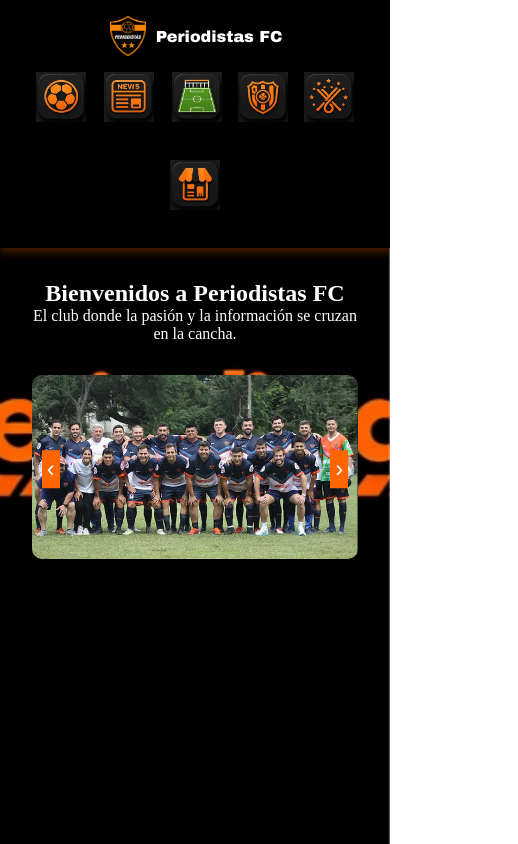
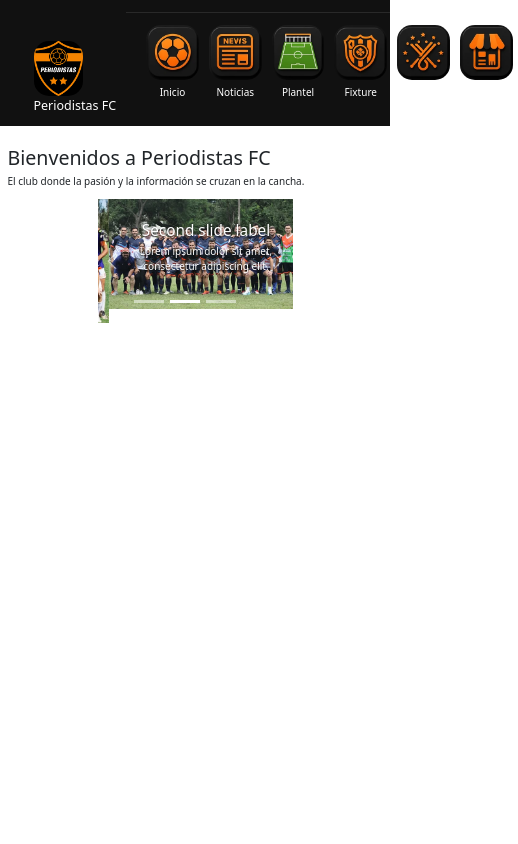
Before and after one commit to NahuelSilva96/EFi_Prog_II, a React (Vite) app in the folder EFI_Equipo5/WebPeriodistas/: page / in a window 390 px wide. Shown: the whole page, 518 px wide, since content can reach past the window. Built offline with nearby package versions, Linux system fonts and the light colour scheme.

Commit message:
agregando bootstrap

```diff
--- a/EFI_Equipo5/WebPeriodistas/index.html
+++ b/EFI_Equipo5/WebPeriodistas/index.html
@@ -1,13 +1,23 @@
 <!doctype html>
 <html lang="en">
+
 <head>
   <meta charset="UTF-8" />
   <link rel="icon" type="image/svg+xml" href="/src/assets/IMG/logo.png" />
   <meta name="viewport" content="width=device-width, initial-scale=1.0" />
+  <!-- Latest compiled and minified CSS -->
+  <link rel="stylesheet" href="https://maxcdn.bootstrapcdn.com/bootstrap/3.4.1/css/bootstrap.min.css">
   <title>Periodistas FC</title>
 </head>
+
 <body>
   <div id="root"></div>
   <script type="module" src="/src/main.jsx"></script>
+  <!-- jQuery library -->
+  <script src="https://ajax.googleapis.com/ajax/libs/jquery/3.7.1/jquery.min.js"></script>
+
+  <!-- Latest compiled JavaScript -->
+  <script src="https://maxcdn.bootstrapcdn.com/bootstrap/3.4.1/js/bootstrap.min.js"></script>
 </body>
+
 </html>
--- a/EFI_Equipo5/WebPeriodistas/package.json
+++ b/EFI_Equipo5/WebPeriodistas/package.json
@@ -10,7 +10,9 @@
     "preview": "vite preview"
   },
   "dependencies": {
+    "bootstrap": "^5.3.8",
     "react": "^19.1.1",
+    "react-bootstrap": "^2.10.10",
     "react-dom": "^19.1.1",
     "react-router-dom": "^7.9.1"
   },
--- a/EFI_Equipo5/WebPeriodistas/src/components/Carrusel.jsx
+++ b/EFI_Equipo5/WebPeriodistas/src/components/Carrusel.jsx
@@ -1,4 +1,4 @@
-import { useState, useEffect } from 'react';
+import Carousel from 'react-bootstrap/Carousel';
 import slide1 from '../assets/IMG/plantel_foto.png';
 import slide2 from '../assets/IMG/partido_foto.png';
 import slide3 from '../assets/IMG/hinchas.png';
@@ -6,25 +6,33 @@ import slide3 from '../assets/IMG/hinchas.png';
 const images = [slide1, slide2, slide3];
 
 function Carrusel() {
-    const [current, setCurrent] = useState(0);
 
-    useEffect(() => {
-        const interval = setInterval(() => {
-        setCurrent(prev => (prev + 1) % images.length);
-        }, 5000);
-        return () => clearInterval(interval);
-    }, []);
-
-    return (
-        <section className="carrusel">
-        {images.map((img, i) => (
-            <div key={i} className={`slide ${i === current ? 'active' : ''}`}>
-            <img src={img} alt={`Slide ${i + 1}`} />
-            </div>
-        ))}
-        <button className="prev" onClick={() => setCurrent((current - 1 + images.length) % images.length)}>‹</button>
-        <button className="next" onClick={() => setCurrent((current + 1) % images.length)}>›</button>
-        </section>
+  return (
+    <Carousel className="carru">
+      <Carousel.Item>
+        <img className='d-block w-100' src={slide1} />
+        <Carousel.Caption>
+          <h3>First slide label</h3>
+          <p>Nulla vitae elit libero, a pharetra augue mollis interdum.</p>
+        </Carousel.Caption>
+      </Carousel.Item>
+      <Carousel.Item>
+        <img className='d-block w-100' src={slide2} />
+        <Carousel.Caption>
+          <h3>Second slide label</h3>
+          <p>Lorem ipsum dolor sit amet, consectetur adipiscing elit.</p>
+        </Carousel.Caption>
+      </Carousel.Item>
+      <Carousel.Item>
+        <img className='d-block w-100' src={slide3} />
+        <Carousel.Caption>
+          <h3>Third slide label</h3>
+          <p>
+            Praesent commodo cursus magna, vel scelerisque nisl consectetur.
+          </p>
+        </Carousel.Caption>
+      </Carousel.Item>
+    </Carousel>
     );
 }
 
--- a/EFI_Equipo5/WebPeriodistas/src/components/Navbar.jsx
+++ b/EFI_Equipo5/WebPeriodistas/src/components/Navbar.jsx
@@ -1,30 +1,48 @@
-import { Link } from 'react-router-dom';
-import logo from '../assets/IMG/logo.png';
-import inicioIcon from '../assets/IMG/inicio.png';
-import noticiasIcon from '../assets/IMG/noticias.png';
-import plantelIcon from '../assets/IMG/plantel.png';
-import fixtureIcon from '../assets/IMG/fixture.png';
-import sorteoIcon from '../assets/IMG/sorteo.png';
-import tiendaIcon from '../assets/IMG/tienda.png';
+import { useNavigate } from 'react-router-dom';
+import Container from 'react-bootstrap/Container';
+import Nav from 'react-bootstrap/Nav';
+import Navbar from 'react-bootstrap/Navbar';
 
 
-function Navbar() {
+function NavBar() {
+    const navigate = useNavigate();
+
     return (
-        <nav className="futbol-nav">
-        <div className="logo">
-            <img src={logo} alt="Logo" className="logo-img" />
-            <span>Periodistas FC</span>
-        </div>
-        <ul>
-            <li><Link to="/"><img src={inicioIcon} alt="Inicio" /><span className="etiqueta">Inicio</span></Link></li>
-            <li><Link to="/noticias"><img src={noticiasIcon} alt="Noticias" /><span className="etiqueta">Noticias</span></Link></li>
-            <li><Link to="/plantel"><img src={plantelIcon} alt="Plantel" /><span className="etiqueta">Plantel</span></Link></li>
-            <li><Link to="/fixture"><img src={fixtureIcon} alt="Fixture" /><span className="etiqueta">Fixture</span></Link></li>
-            <li><Link to="/sorteo"><img src={sorteoIcon} alt="Sorteo" /><span className="etiqueta">Sorteo</span></Link></li>
-            <li><Link to="/tienda"><img src={tiendaIcon} alt="Tienda" /><span className="etiqueta">Tienda</span></Link></li>
-        </ul>
-        </nav>
+        <Navbar className="barra p-3">
+            <Container>
+                <Navbar.Brand onClick={()=> navigate('/')} style={{ cursor: "pointer" }}>
+                    <img src='/src/assets/IMG/logo.png' className='icon align-top'/>
+                    <label htmlFor="inicio" className='nav-link text-white'> Periodistas FC </label>
+                </Navbar.Brand>
+
+                <Navbar.Toggle aria-controls="basic-navbar-nav" />
+
+                <Navbar.Collapse id="basic-navbar-nav">
+                    <Nav className='ms-auto d-flex'>
+                        <Nav.Link onClick={()=> navigate('/')}><img src='/src/assets/IMG/inicio.png' className='icon'/>
+                            <label htmlFor="inicio" className='nav-link d-flex justify-content-center text-white'> Inicio </label>
+                        </Nav.Link>
+                        <Nav.Link onClick={()=> navigate('/noticias')}><img src='/src/assets/IMG/noticias.png' className='icon'/>
+                            <label htmlFor="inicio" className='nav-link d-flex justify-content-center text-white'> Noticias </label>
+                        </Nav.Link>
+                        <Nav.Link onClick={()=> navigate('/plantel')}><img src='/src/assets/IMG/plantel.png' className='icon'/>
+                            <label htmlFor="inicio" className='nav-link d-flex justify-content-center text-white'> Plantel </label>
+                        </Nav.Link>
+                        <Nav.Link onClick={()=> navigate('/fixture')}><img src='/src/assets/IMG/fixture.png' className='icon'/>
+                            <label htmlFor="inicio" className='nav-link d-flex justify-content-center text-white'> Fixture</label>
+                        </Nav.Link>
+                        <Nav.Link onClick={()=> navigate('/sorteo')}><img src='/src/assets/IMG/sorteo.png'  className='icon' />
+                            <label htmlFor="inicio" className='nav-link d-flex justify-content-center text-white'> Sorteo </label>
+                        </Nav.Link>
+                        <Nav.Link onClick={()=> navigate('/tienda')}><img src='/src/assets/IMG/tienda.png' className='icon'/>
+                            <label htmlFor="inicio" className='nav-link d-flex justify-content-center text-white'> Tienda </label>
+                        </Nav.Link>
+                    </Nav>
+                </Navbar.Collapse>
+            </Container>
+        </Navbar>
+
     );
 }
 
-export default Navbar;
+export default NavBar;
--- a/EFI_Equipo5/WebPeriodistas/src/main.jsx
+++ b/EFI_Equipo5/WebPeriodistas/src/main.jsx
@@ -2,6 +2,8 @@ import React from 'react';
 import ReactDOM from 'react-dom/client';
 import App from './App.jsx';
 import './styles/main.css';
+import 'bootstrap/dist/css/bootstrap.min.css';
+
 
 ReactDOM.createRoot(document.getElementById('root')).render(
     <React.StrictMode>
--- a/EFI_Equipo5/WebPeriodistas/src/pages/Inicio.jsx
+++ b/EFI_Equipo5/WebPeriodistas/src/pages/Inicio.jsx
@@ -2,9 +2,9 @@ import Carrusel from '../components/Carrusel';
 
 function Inicio() {
     return (
-        <main className="inicio">
+        <main className="inicio container">
         <section className="bienvenida">
-            <h1>Bienvenidos a Periodistas FC</h1>
+            <h1 className='align-center'>Bienvenidos a Periodistas FC</h1>
             <p>El club donde la pasión y la información se cruzan en la cancha.</p>
         </section>
         <Carrusel />
--- a/EFI_Equipo5/WebPeriodistas/src/styles/main.css
+++ b/EFI_Equipo5/WebPeriodistas/src/styles/main.css
@@ -1,332 +1,19 @@
-/* Reset básico */
-* {
+*{
     margin: 0;
     padding: 0;
     box-sizing: border-box;
-    }
-
-    /* Estilos generales del nav */
-    nav.futbol-nav {
-    background-color: #000;
-    color: #fff;
-    font-family: 'Arial Black', sans-serif;
-    display: flex;
-    justify-content: space-between;
-    align-items: center;
-    padding: 1rem 2rem;
-    box-shadow: 0 4px 8px rgba(255, 102, 0, 0.3);
-    }
-
-    /* Logo */
-    nav.futbol-nav .logo {
-    display: flex;
-    align-items: center;
-    gap: 0.5rem;
-    }
-
-    .logo-img {
-    height: 60px;
-    width: auto;
-    object-fit: contain;
-    }
-
-    /* Lista de ítems */
-    nav.futbol-nav ul {
-    list-style: none;
-    display: flex;
-    gap: 2rem;
-    }
-
-.fondo {
-    min-height: 100vh;
-    background-image: url('/fondo.png');
-    background-size: cover;
-    background-position: center;
-    background-repeat: no-repeat;
-    background-attachment: fixed;
-    }
-
-
-    /* Ítems con imagen y etiqueta */
-    nav.futbol-nav li a {
-    display: flex;
-    flex-direction: column;
-    align-items: center;
-    text-decoration: none;
-    color: #fff;
-    position: relative;
-    }
-
-    /* Imágenes del menú */
-    nav.futbol-nav li img {
-    width: 50px;
-    height: 50px;
-    transition: transform 0.3s ease;
-    }
-
-    /* Hover sobre imagen */
-    nav.futbol-nav li a:hover img {
-    transform: scale(1.1);
-    }
-
-    /* Etiqueta oculta por defecto */
-    .etiqueta {
-    margin-top: 0.5rem;
-    font-size: 0.9rem;
-    color: #ff6600;
-    opacity: 0;
-    transition: opacity 0.3s ease;
-    }
-
-    /* Mostrar etiqueta al hacer hover */
-    nav.futbol-nav li a:hover .etiqueta {
-    opacity: 1;
-    }
-
-    main {
-    padding: 2rem;
-    color: #fff;
-    }
-
-    /* Inicio */
-    .inicio .bienvenida {
-    text-align: center;
-    margin-bottom: 2rem;
-    }
-
-    .carrusel {
-    position: relative;
-    width: 100%;
-    max-width: 600px;
-    margin: auto;
-    overflow: hidden;
-    }
-
-    .slide {
-    display: none;
-    }
-
-    .slide.active {
-    display: block;
-    }
-
-    .carrusel img {
-    width: 100%;
-    border-radius: 10px;
-    }
-
-    .prev, .next {
-    position: absolute;
-    top: 50%;
-    transform: translateY(-50%);
-    background: #ff6600;
-    border: none;
-    color: #fff;
-    font-size: 2rem;
-    padding: 0.5rem;
-    cursor: pointer;
-    }
-
-    .prev { left: 10px; }
-    .next { right: 10px; }
-
-    /* Noticias */
-    .noticias article {
-    margin-bottom: 1.5rem;
-    background: rgba(0, 0, 0, 0.7); /* fondo negro más opaco */
-    padding: 1rem;
-    border-left: 4px solid #ff6600;
-    border-radius: 8px;
-    color: #fff; /* texto blanco para contraste */
-    }
-
-
-    /* Plantel */
-    .plantel table {
-    width: 100%;
-    border-collapse: collapse;
-    background: rgba(255, 255, 255, 0.1);
-    }
-
-    .plantel th, .plantel td {
-    padding: 0.75rem;
-    border: 1px solid #ff6600;
-    text-align: left;
-    }
-
-    /* Fixture */
-    .fixture ul {
-    list-style: none;
-    padding: 0;
-    }
-
-    .fixture li {
-    margin-bottom: 1rem;
-    background: rgba(255, 255, 255, 0.05);
-    padding: 1rem;
-    border-left: 4px solid #ff6600;
-    }
-
-    /* Sorteo */
-    .sorteo form {
-    display: flex;
-    flex-direction: column;
-    gap: 1rem;
-    max-width: 400px;
-    }
-
-    .sorteo input, .sorteo button {
-    padding: 0.75rem;
-    border: none;
-    border-radius: 5px;
-    }
-
-    .sorteo button {
-    background-color: #ff6600;
-    color: #fff;
-    font-weight: bold;
-    cursor: pointer;
-    }
-
-    /* Tienda */
-    .tienda {
-    display: flex;
-    gap: 2rem;
-    flex-wrap: wrap;
-    }
-
-    .producto {
-    background: rgba(255, 255, 255, 0.05);
-    padding: 1rem;
-    border-radius: 10px;
-    text-align: center;
-    width: 200px;
-    }
-
-    .producto img {
-    width: 100%;
-    border-radius: 5px;
-    }
-
-    .producto button {
-    margin-top: 0.5rem;
-    background-color: #ff6600;
-    color: #fff;
-    border: none;
-    padding: 0.5rem;
-    cursor: pointer;
+}
+.barra{
+    background-color: rgb(17, 17, 17);
+    color: white;
 }
 
-    /* Responsive para móviles */
-    @media (max-width: 768px) {
-    nav.futbol-nav {
-        flex-direction: column;
-        align-items: flex-start;
-    }
-
-    nav.futbol-nav ul {
-        flex-direction: column;
-        gap: 1rem;
-        margin-top: 1rem;
-    }
+.icon {
+    width: auto;
+    height: 55px;
+    border-radius: 15px;
 }
 
-@media (max-width: 768px) {
-    /* NAV */
-    nav.futbol-nav {
-        flex-direction: column;
-        align-items: center;
-        padding: 1rem;
-    }
-
-    body {
-        background-size: 147%;
-    }
-
-
-    nav.futbol-nav ul {
-        flex-direction: row;
-        flex-wrap: wrap;
-        justify-content: center;
-        gap: 1rem;
-        margin-top: 1rem;
-    }
-
-    nav.futbol-nav li a {
-        font-size: 0.8rem;
-    }
-
-    nav.futbol-nav img {
-        width: 40px;
-        height: 40px;
-    }
-
-    .etiqueta {
-        font-size: 0.75rem;
-    }
-
-    /* INICIO */
-    .inicio .bienvenida h1 {
-        font-size: 1.5rem;
-    }
-
-    .carrusel {
-        max-width: 100%;
-    }
-
-    .prev, .next {
-        font-size: 1.5rem;
-        padding: 0.3rem;
-    }
-
-    /* NOTICIAS */
-    .noticias article {
-        font-size: 0.9rem;
-        padding: 0.75rem;
-    }
-
-    /* PLANTEL */
-    .plantel table {
-        font-size: 0.8rem;
-    }
-
-    .plantel th, .plantel td {
-        padding: 0.5rem;
-    }
-
-    /* FIXTURE */
-    .fixture li {
-        font-size: 0.9rem;
-        padding: 0.75rem;
-    }
-
-    /* SORTEO */
-    .sorteo form {
-        width: 100%;
-    }
-
-    .sorteo input, .sorteo button {
-        font-size: 0.9rem;
-        padding: 0.6rem;
-    }
-
-    /* TIENDA */
-    .tienda {
-        flex-direction: column;
-        align-items: center;
-    }
-
-    .producto {
-        width: 90%;
-        max-width: 300px;
-    }
-
-    .producto img {
-        width: 100%;
-    }
-
-    .producto button {
-        font-size: 0.9rem;
-        padding: 0.5rem;
-    }
-    }
+.carru {
+    margin: 0 90px;
+}
```
Lines whose indentation alone changed are shown as unchanged.
